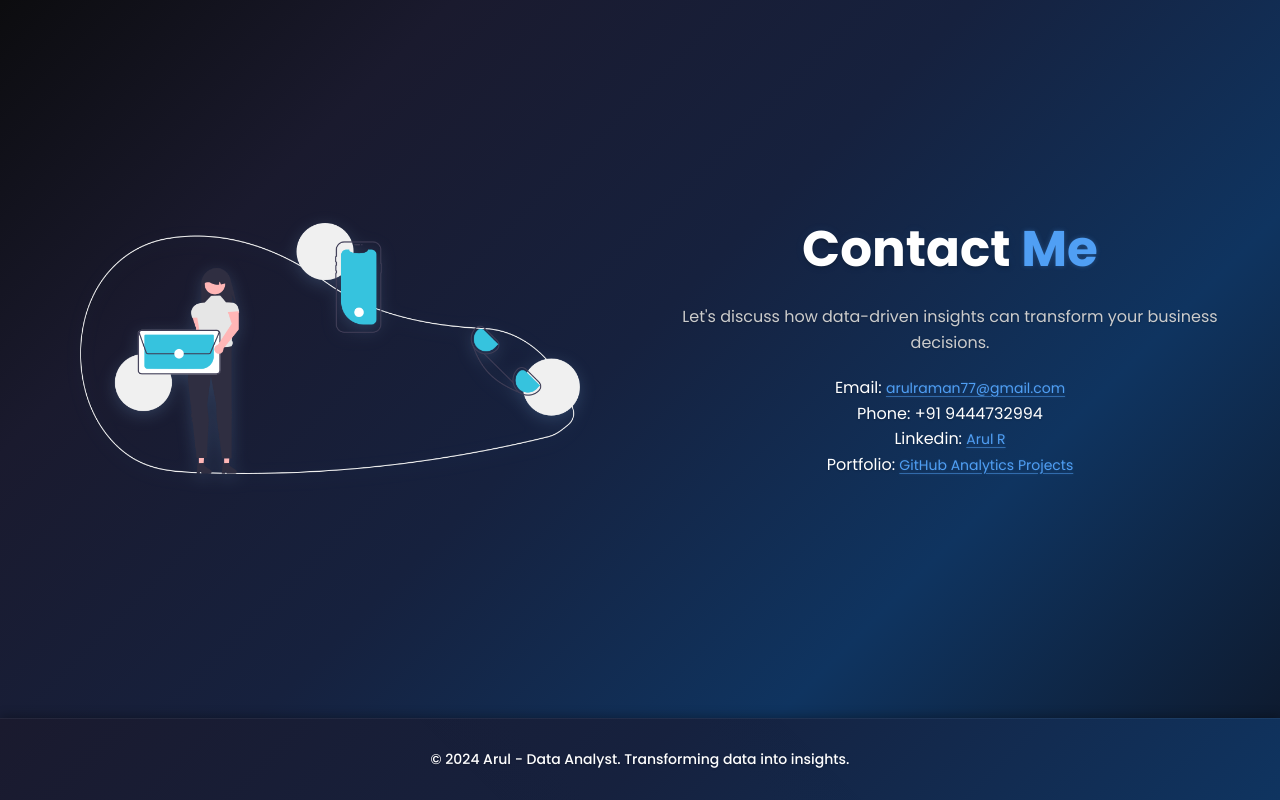
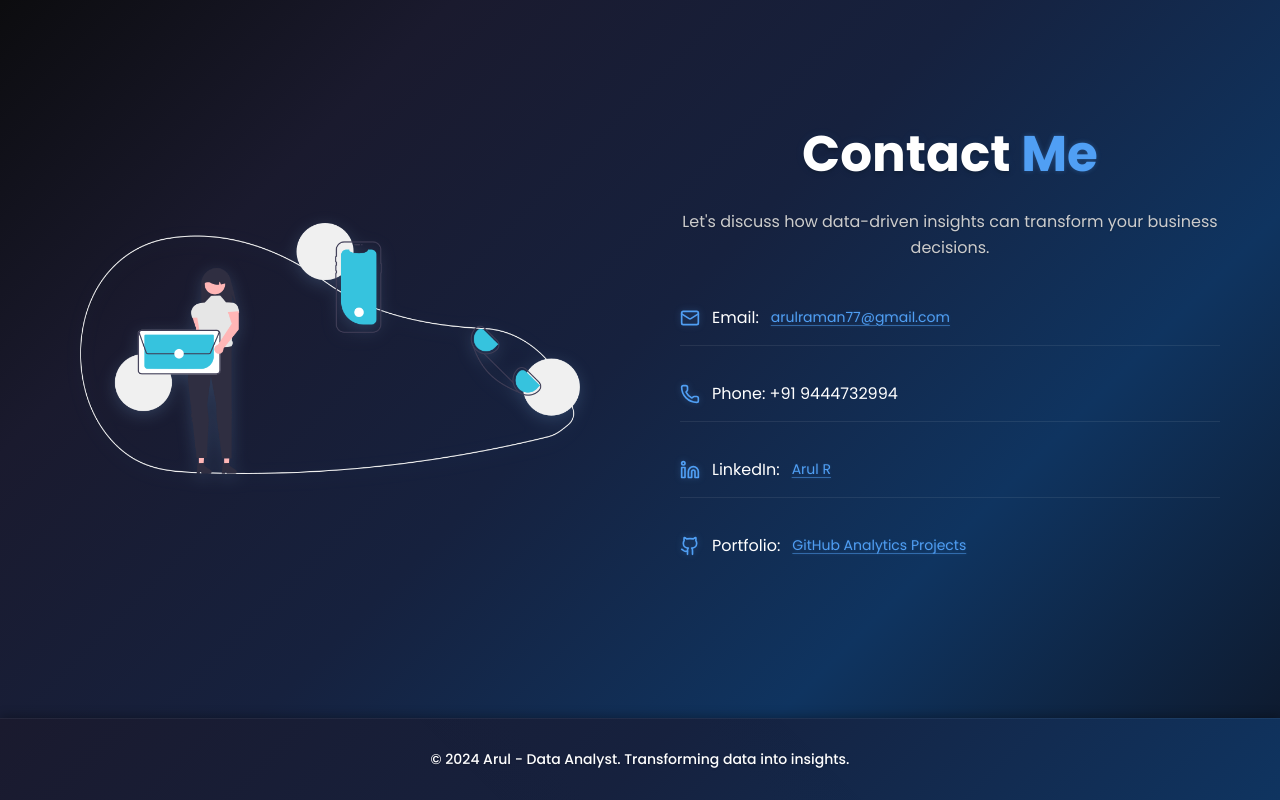
Before and after one commit to Arul-DevX/Personal_portfolio, a React (Vite) app: page / in a window 1280 px wide. Shown: the part 3266-4066 px from the top of the page. Built offline with nearby package versions, Linux system fonts and the light colour scheme; the HTML template or start-up script is replaced by a standard one.

Commit message:
Add icons to contact section

```diff
--- a/package.json
+++ b/package.json
@@ -10,6 +10,7 @@
     "preview": "vite preview"
   },
   "dependencies": {
+    "lucide-react": "^0.539.0",
     "react": "^18.2.0",
     "react-dom": "^18.2.0"
   },
--- a/src/components/Contact.jsx
+++ b/src/components/Contact.jsx
@@ -1,5 +1,6 @@
 import React from 'react'
 import ThreeDCard from './ThreeDCard'
+import { Mail, Phone, Linkedin, Github } from 'lucide-react'
 import contactImage from '/src/images/contact_us.png';
 
 const Contact = () => {
@@ -21,14 +22,22 @@ const Contact = () => {
           <p style={{ marginBottom: '20px', color: '#ccc' }}>
             Let's discuss how data-driven insights can transform your business decisions.
           </p>
-          <p>
-            Email: <a href="mailto:arulraman77@gmail.com" className="btn">
+          <div className="contact-info">
+            <div className="contact-item">
+              <Mail className="contact-icon" size={20} />
+              <span>Email: </span>
+              <a href="mailto:arulraman77@gmail.com" className="btn">
                 arulraman77@gmail.com
               </a>
-          </p>
-          <p>Phone: +91 9444732994</p>
-          <p>
-            Linkedin: <a
+            </div>
+            <div className="contact-item">
+              <Phone className="contact-icon" size={20} />
+              <span>Phone: +91 9444732994</span>
+            </div>
+            <div className="contact-item">
+              <Linkedin className="contact-icon" size={20} />
+              <span>LinkedIn: </span>
+              <a
                 href="https://www.linkedin.com/in/arul-r-581ba02b5/"
                 className="btn"
                 target="_blank"
@@ -36,9 +45,11 @@ const Contact = () => {
               >
                 Arul R
               </a>
-          </p>
-          <p>
-            Portfolio: <a
+            </div>
+            <div className="contact-item">
+              <Github className="contact-icon" size={20} />
+              <span>Portfolio: </span>
+              <a
                 href="https://github.com/Arul-DevX"
                 className="btn"
                 target="_blank"
@@ -46,7 +57,8 @@ const Contact = () => {
               >
                 GitHub Analytics Projects
               </a>
-          </p>
+            </div>
+          </div>
         </div>
       </div>
     </div>
--- a/src/index.css
+++ b/src/index.css
@@ -97,6 +97,101 @@ body {
 }
 
 /* ===== END CUSTOM CURSOR ===== */
+
+/* ===== CONTACT SECTION ICONS ===== */
+.contact-info {
+  display: flex;
+  flex-direction: column;
+  gap: 20px;
+  margin-top: 30px;
+}
+
+.contact-item {
+  display: flex;
+  align-items: center;
+  gap: 12px;
+  padding: 15px 0;
+  border-bottom: 1px solid rgba(255, 255, 255, 0.08);
+  transition: all 0.3s ease;
+}
+
+.contact-item:last-child {
+  border-bottom: none;
+}
+
+.contact-item:hover {
+  transform: translateX(5px);
+  border-bottom-color: rgba(80, 159, 244, 0.2);
+}
+
+.contact-icon {
+  color: #509ff4;
+  flex-shrink: 0;
+  transition: all 0.3s ease;
+  filter: drop-shadow(0 0 3px rgba(80, 159, 244, 0.3));
+}
+
+.contact-item:hover .contact-icon {
+  color: #86bcf2;
+  transform: scale(1.1);
+  filter: drop-shadow(0 0 6px rgba(134, 188, 242, 0.5));
+}
+
+.contact-item span {
+  color: #fff;
+  font-size: clamp(14px, 2.5vw, 16px);
+  transition: color 0.3s ease;
+}
+
+.contact-item:hover span {
+  color: #f0f8ff;
+}
+
+/* Responsive adjustments for contact icons */
+@media (max-width: 768px) {
+  .contact-info {
+    gap: 18px;
+    margin-top: 25px;
+  }
+
+  .contact-item {
+    padding: 12px 0;
+    gap: 10px;
+  }
+
+  .contact-icon {
+    width: 18px;
+    height: 18px;
+  }
+
+  .contact-item:hover {
+    transform: translateX(3px);
+  }
+}
+
+@media (max-width: 480px) {
+  .contact-info {
+    gap: 15px;
+    margin-top: 20px;
+  }
+
+  .contact-item {
+    padding: 10px 0;
+    gap: 8px;
+    flex-wrap: wrap;
+  }
+
+  .contact-icon {
+    width: 16px;
+    height: 16px;
+  }
+
+  .contact-item span {
+    font-size: 14px;
+  }
+}
+
+/* ===== END CONTACT SECTION ICONS ===== */
 
 body {
     font-family: 'Poppins', sans-serif;
```
Also changed, not shown: vite.config.js.timestamp-1754722540348-5ea9f945e1618.mjs (added, +10 -0 lines), 1 other file (tests, documents, lock files or other folders). Lines whose indentation alone changed are shown as unchanged.
